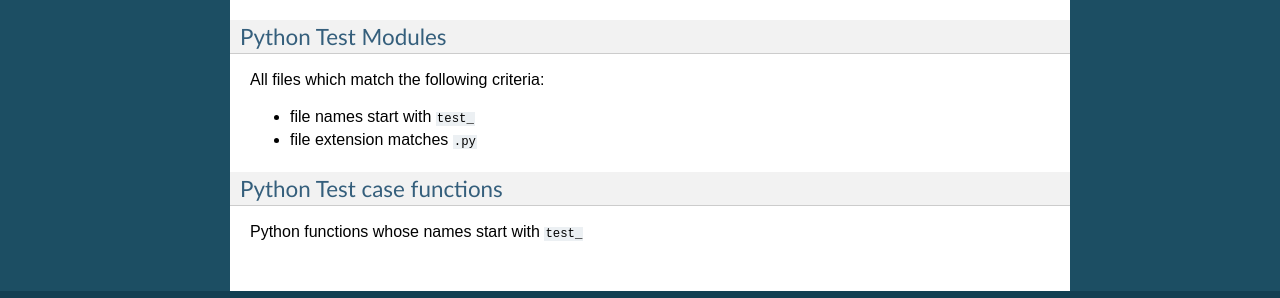
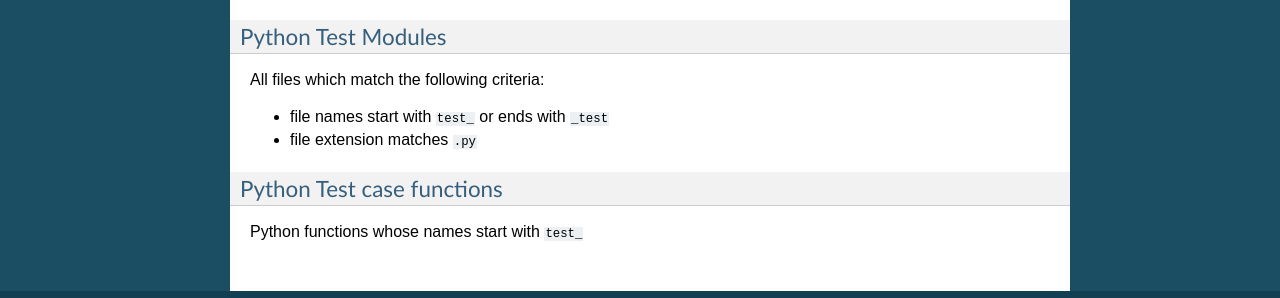
Before and after one commit to SatelliteQE/testimony, a Sphinx documentation site: the page built from docs/index.rst, in a window 1280 px wide and 900 px high, scrolled down 4810 px. Shown: the part 547-845 px from the top of the window. Built offline with Sphinx 7.4.7, drawn with Linux system fonts in a browser that asks for light colours.

Commit message:
Make test modules discovery equivalent to pytest
Fix #135 issue

```diff
--- a/docs/index.rst
+++ b/docs/index.rst
@@ -308,7 +308,7 @@ Python Test Modules
 
 All files which match the following criteria:
 
-- file names start with ``test_``
+- file names start with ``test_`` or ends with ``_test``
 - file extension matches ``.py``
 
 Python Test case functions
--- a/testimony/__init__.py
+++ b/testimony/__init__.py
@@ -57,7 +57,7 @@ def indent(text, prefix, predicate=None):
 
 def is_test_module(filename):
     """Indicate if ``filename`` match a test module file name."""
-    return filename.startswith('test_') and filename.endswith('.py')
+    return (filename.startswith('test_') and filename.endswith('.py')) or filename.endswith('_test.py')
 
 
 class TestFunction(object):
```
